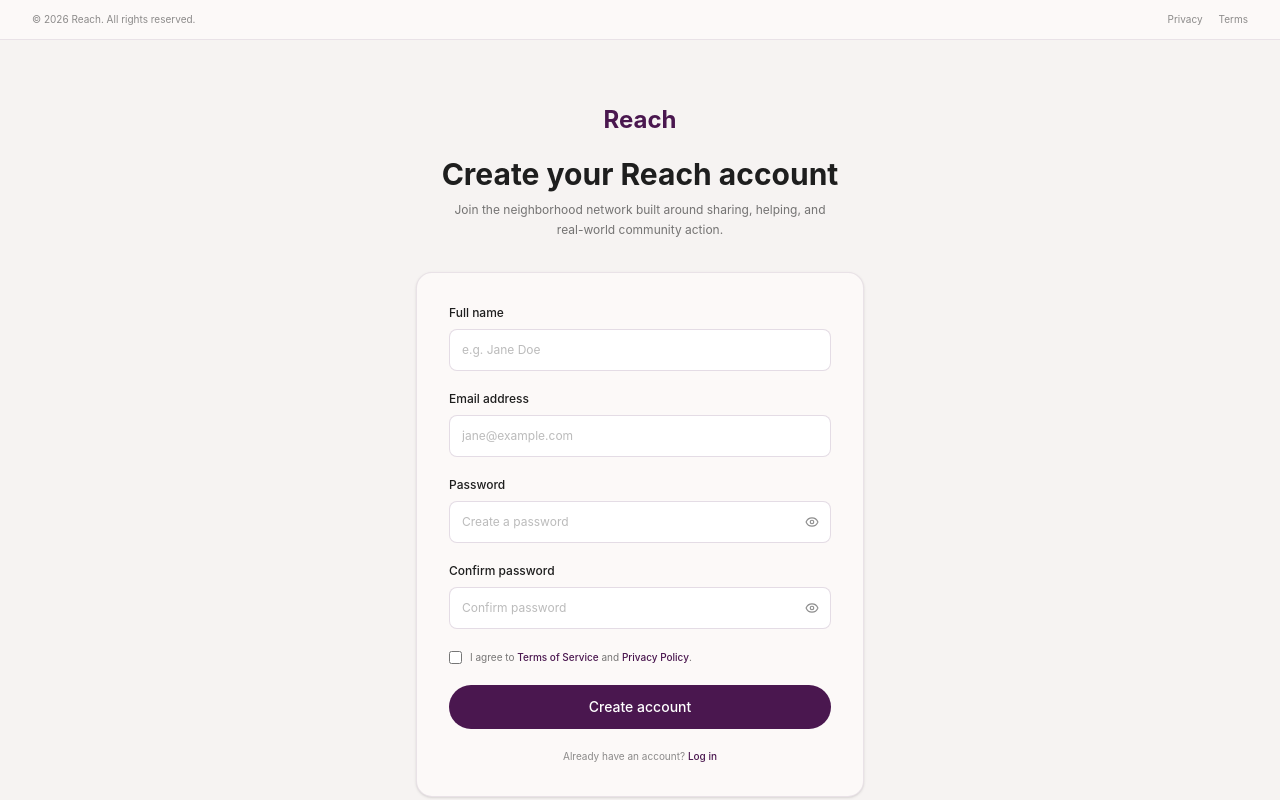
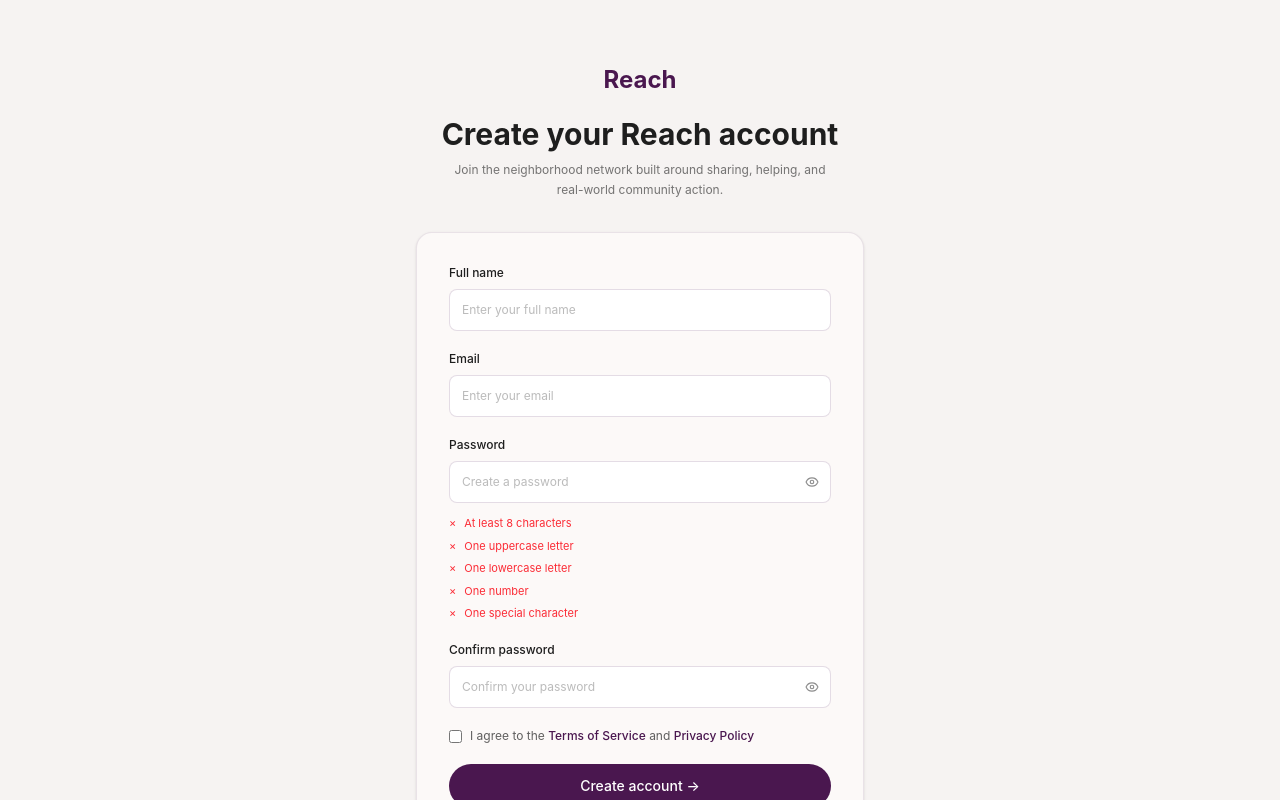
Before and after one commit to sharon884/Reach-frontend-, a React (Vite) app: page /signup in a window 1280 px wide. Shown: the top 800 px of the page. Built offline with nearby package versions, Linux system fonts and the light colour scheme; no server answers.

Commit message:
refactor(frontend): migrate signup to auth template

```diff
--- a/src/pages/SignupPage.tsx
+++ b/src/pages/SignupPage.tsx
@@ -7,6 +7,7 @@ import FormField from "../components/molecules/FormField";
 import PasswordField from "../components/molecules/PasswordField";
 import PasswordRequirements from "../components/molecules/PasswordRequirements";
 import { signupSchema } from "../schemas/auth/signup.schema";
+import AuthTemplate from "../components/templates/AuthTemplate";
 
 function SignupPage() {
     const [formData, setFormData] = useState({
@@ -110,88 +111,39 @@ function SignupPage() {
         },
     ];
 
-    const isPasswordValid =
-        formData.password.length > 0 &&
-        passwordRequirements.every(
-            (requirement) => requirement.valid,
-        );
 
     return (
-        <div className="min-h-screen bg-reach-surface">
-            {/* Top bar */}
-            <header className="border-b border-reach-plum/10 bg-reach-card">
-                <div className="mx-auto flex max-w-7xl items-center justify-between px-5 py-3 text-[10px] text-reach-text/50 md:px-8">
-                    <p>© 2026 Reach. All rights reserved.</p>
-
-                    <div className="flex gap-4">
-                        <a
-                            href="#"
-                            className="transition hover:text-reach-plum"
+    <AuthTemplate
+        title="Create your Reach account"
+        description="Join the neighborhood network built around sharing, helping, and real-world community action."
+        backLink={{
+            label: "← Back to Reach",
+            to: "/",
+        }}
     >
-                            Privacy
-                        </a>
-
-                        <a
-                            href="#"
-                            className="transition hover:text-reach-plum"
+        <form
+            onSubmit={handleSubmit}
+            className="space-y-5"
         >
-                            Terms
-                        </a>
-                    </div>
-                </div>
-            </header>
-
-            {/* Signup content */}
-            <main className="px-5 py-10 md:py-16">
-                <div className="mx-auto max-w-md">
-                    {/* Heading */}
-                    <div className="text-center">
-                        <Link
-                            to="/"
-                            className="text-2xl font-bold text-reach-plum"
-                        >
-                            Reach
-                        </Link>
-
-                        <h1 className="mt-5 text-2xl font-bold text-reach-text md:text-3xl">
-                            Create your Reach account
-                        </h1>
-
-                        <p className="mx-auto mt-2 max-w-sm text-xs leading-5 text-reach-text/60">
-                            Join the neighborhood network built around
-                            sharing, helping, and real-world community action.
-                        </p>
-                    </div>
-
-                    {/* Form card */}
-                    <div className="mt-8 rounded-2xl border border-reach-plum/10 bg-reach-card p-6 shadow-sm md:p-8">
-                        <form
-                            className="space-y-5"
-                            onSubmit={handleSubmit}
-                        >
-                            {/* Full name */}
             <FormField
                 label="Full name"
                 name="fullName"
-                                type="text"
                 value={formData.fullName}
                 onChange={handleChange}
-                                placeholder="e.g. Jane Doe"
+                placeholder="Enter your full name"
                 error={errors.fullName}
             />
 
-                            {/* Email */}
             <FormField
-                                label="Email address"
+                label="Email"
                 name="email"
                 type="email"
                 value={formData.email}
                 onChange={handleChange}
-                                placeholder="jane@example.com"
+                placeholder="Enter your email"
                 error={errors.email}
             />
 
-                            {/* Password */}
             <div>
                 <label
                     htmlFor="password"
@@ -205,19 +157,14 @@ function SignupPage() {
                     value={formData.password}
                     onChange={handleChange}
                     placeholder="Create a password"
-                                    className="py-2.5 text-sm"
                     error={errors.password}
                 />
 
-                                {formData.password.length > 0 &&
-                                    !isPasswordValid && (
                 <PasswordRequirements
                     requirements={passwordRequirements}
                 />
-                                    )}
             </div>
 
-                            {/* Confirm password */}
             <div>
                 <label
                     htmlFor="confirmPassword"
@@ -230,61 +177,54 @@ function SignupPage() {
                     name="confirmPassword"
                     value={formData.confirmPassword}
                     onChange={handleChange}
-                                    placeholder="Confirm password"
-                                    className="py-2.5 text-sm"
+                    placeholder="Confirm your password"
                     error={errors.confirmPassword}
                 />
             </div>
 
-                            {/* Terms */}
             <div>
-                                <label className="flex items-start gap-2 text-[10px] leading-4 text-reach-text/60">
+                <label className="flex items-start gap-2 text-xs text-reach-text/70">
                     <input
-                                        id="termsAccepted"
+                        type="checkbox"
                         name="termsAccepted"
-                                        type="checkbox"
                         checked={formData.termsAccepted}
                         onChange={handleChange}
-                                        className="mt-0.5 accent-reach-plum"
+                        className="mt-0.5"
                     />
 
                     <span>
-                                        I agree to{" "}
+                        I agree to the{" "}
                         <a
                             href="#"
-                                            className="font-medium text-reach-plum"
+                            className="font-medium text-reach-plum hover:underline"
                         >
                             Terms of Service
                         </a>{" "}
                         and{" "}
                         <a
                             href="#"
-                                            className="font-medium text-reach-plum"
+                            className="font-medium text-reach-plum hover:underline"
                         >
                             Privacy Policy
                         </a>
-                                        .
                     </span>
                 </label>
 
                 {errors.termsAccepted && (
-                                    <p className="mt-1.5 text-xs text-red-600">
+                    <p className="mt-2 text-xs text-red-600">
                         {errors.termsAccepted}
                     </p>
                 )}
             </div>
 
-                            {/* Submit */}
             <Button
                 type="submit"
                 className="w-full"
             >
-                                Create account
+                Create account →
             </Button>
-                        </form>
 
-                        {/* Login */}
-                        <p className="mt-5 text-center text-[10px] text-reach-text/50">
+            <p className="text-center text-[10px] text-reach-text/50">
                 Already have an account?{" "}
                 <Link
                     to="/login"
@@ -293,20 +233,8 @@ function SignupPage() {
                     Log in
                 </Link>
             </p>
-                    </div>
-
-                    {/* Back */}
-                    <div className="mt-6 text-center">
-                        <Link
-                            to="/"
-                            className="text-xs text-reach-text/60 transition hover:text-reach-plum"
-                        >
-                            ← Back to Reach
-                        </Link>
-                    </div>
-                </div>
-            </main>
-        </div>
+        </form>
+    </AuthTemplate>
 );
 }
 
```
Lines whose indentation alone changed are shown as unchanged.
